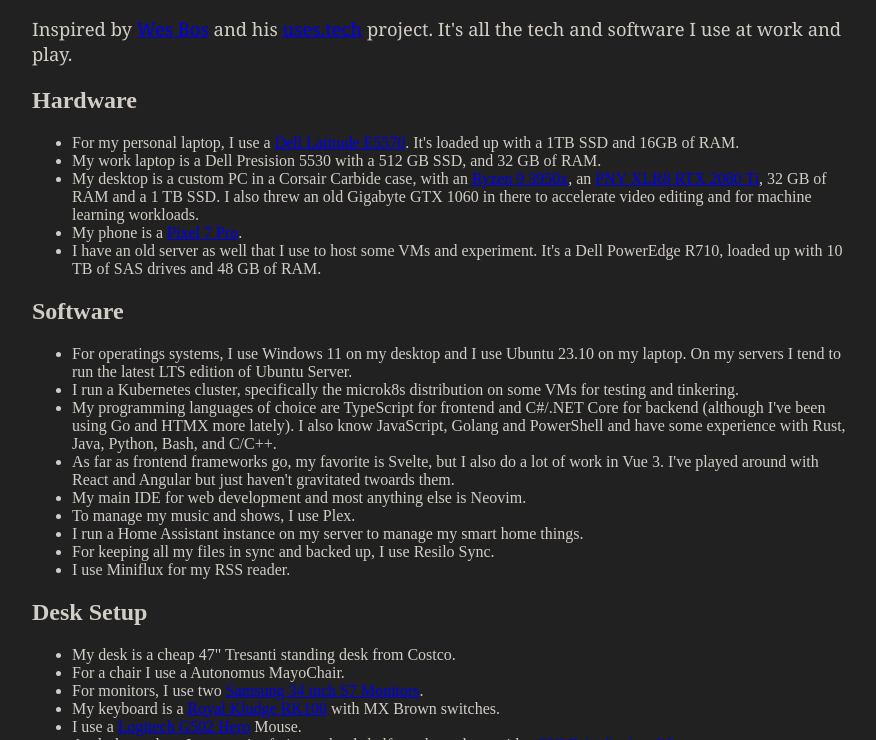
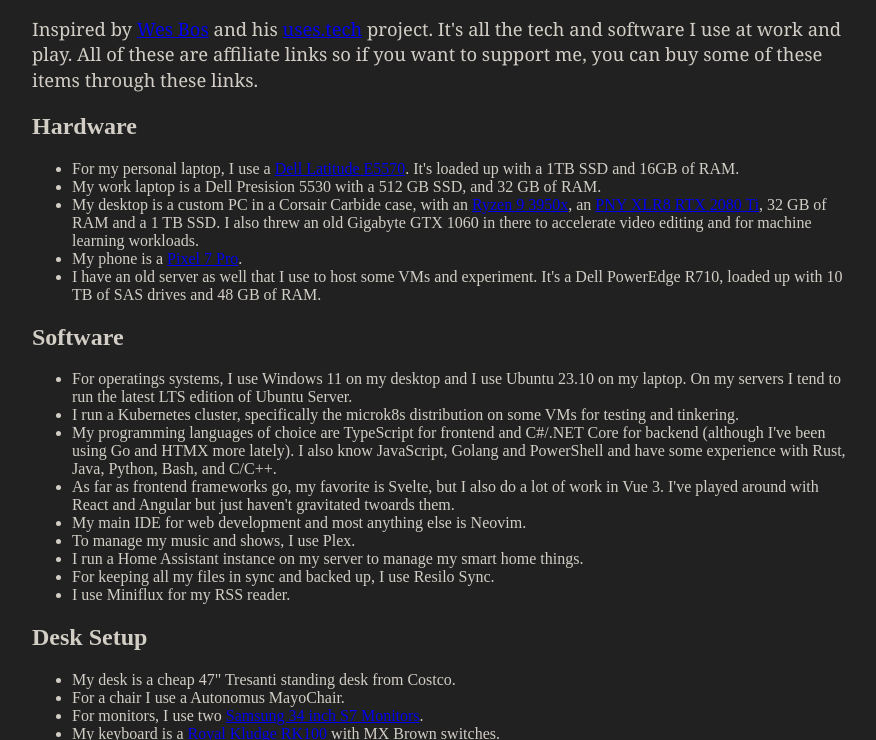
Before and after one commit to moutansos/benbrougher-tech, an Astro site: page /uses in a window 1280 px wide. Shown: the part 360-1100 px from the top of the page, without its empty margins (200-1076 px from the left). Built offline with nearby package versions, Linux system fonts and the light colour scheme; Astro itself is replaced by a stand-in of ours; no server answers; a script that the page names is missing.

Commit message:
adding disclaimer to uses page

```diff
--- a/src/pages/uses.astro
+++ b/src/pages/uses.astro
@@ -19,7 +19,8 @@ import BasePage from '../layouts/BasePage.astro';
       target="_blank"
       rel="noopener noreferrer">uses.tech</a
     >
-    project. It's all the tech and software I use at work and play.
+    project. It's all the tech and software I use at work and play. All of these are affiliate links
+    so if you want to support me, you can buy some of these items through these links.
   </p>
   <h2>Hardware</h2>
   <ul>
```
Also changed, not shown: 1 other file.
